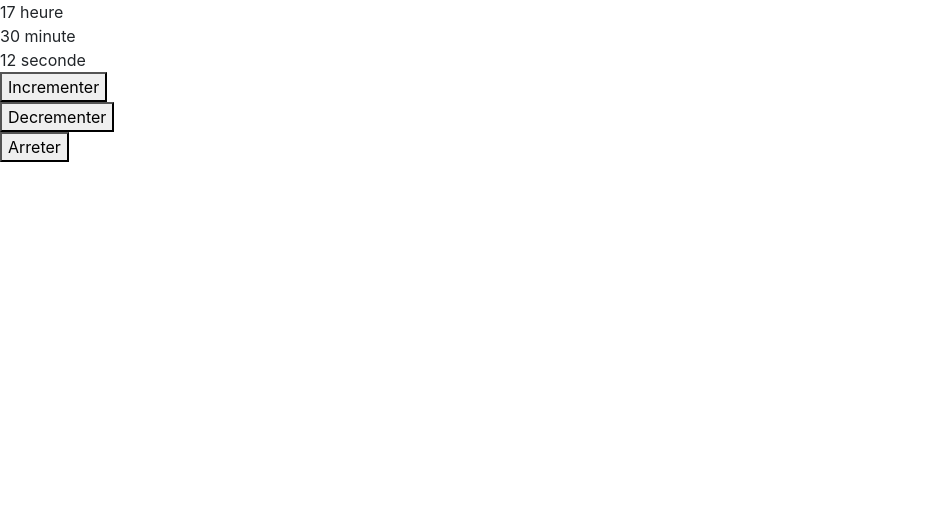
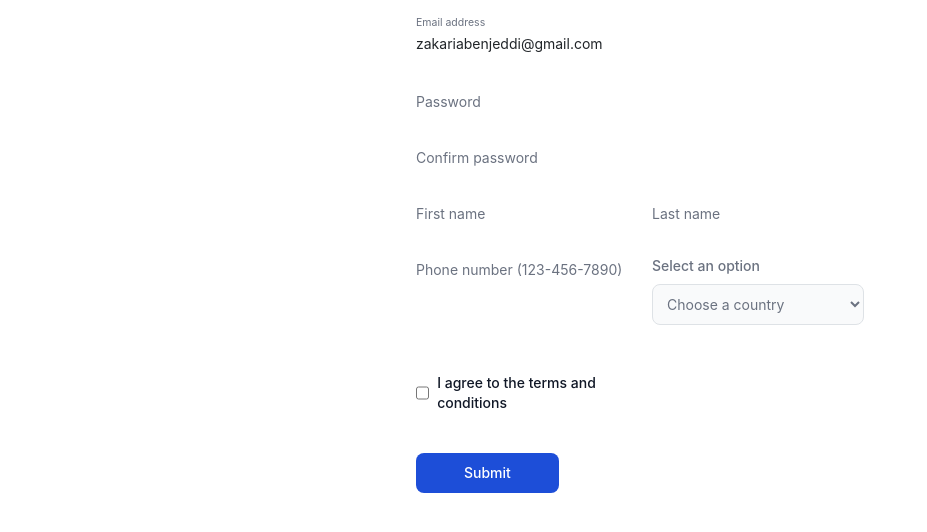
Before and after one commit to ZAKARIA-BEN-JEDDI/tutoriel, a React (Create React App) app: page / in a window 1280 px wide. Shown: the top 532 px of the page, without its empty margins (0-927 px from the left). Built offline with nearby package versions, Linux system fonts and the light colour scheme.

Commit message:
new formulaire

```diff
--- a/public/index.html
+++ b/public/index.html
@@ -7,6 +7,7 @@
     <script src="https://cdn.jsdelivr.net/npm/bootstrap@5.3.3/dist/js/bootstrap.bundle.min.js" integrity="sha384-YvpcrYf0tY3lHB60NNkmXc5s9fDVZLESaAA55NDzOxhy9GkcIdslK1eN7N6jIeHz" crossorigin="anonymous"></script>
     <!-- ! OWSEN -->
     <link rel="stylesheet" href="https://cdnjs.cloudflare.com/ajax/libs/font-awesome/6.6.0/css/all.min.css" integrity="sha512-Kc323vGBEqzTmouAECnVceyQqyqdsSiqLQISBL29aUW4U/M7pSPA/gEUZQqv1cwx4OnYxTxve5UMg5GT6L4JJg==" crossorigin="anonymous" referrerpolicy="no-referrer" />
+    <script src="https://cdn.tailwindcss.com"></script>
     <link rel="icon" href="%PUBLIC_URL%/favicon.ico" />
     <meta name="viewport" content="width=device-width, initial-scale=1" />
     <meta name="theme-color" content="#000000" />
--- a/src/index.js
+++ b/src/index.js
@@ -1,8 +1,10 @@
 import React from 'react';
 import ReactDOM from 'react-dom/client';
 import './index.css';
-import App from './App';
+// import App from './App';
 import reportWebVitals from './reportWebVitals';
+import NewForm from './useReducer/Form';
+// import TooltipNodeDemo from './Tooltipe/Tooltipe';
 // import FavoriteColor from './tuto/Form';
 // import Counter from './tuto/Form';
 // import Fruit from './Fruit/fruit';
@@ -17,19 +19,20 @@ import reportWebVitals from './reportWebVitals';
 // import Todolist from './practice/todolist/todolist';
 // import Usecallback from './usecallbackhook/usecallback'
 // import UseMemoEffect from './useMemo/useMemo'
-import Spli from './spline/spline'
+// import Spli from './spline/spline'
 // import useReducerHook from './useReducer/useReducer';
 // import ContactUs from './Email/EmailJs';
 // import Email from './Email/Email';
 // import Sign from './SignIn/Sign';
-import Timer from './timer/timer';
+// import Timer from './timer/timer';
 
 
 const root = ReactDOM.createRoot(document.getElementById('root'));
 // const players = ['Mbappe','Vini','Rodrygo','Diaz','Endrik'];
 root.render(
   <React.StrictMode>
-    <Timer/>
+    <NewForm/>
+    {/* <Timer/> */}
     {/* <Sign/> */}
     {/* <Email/> */}
     {/* <ContactUs/> */}
--- a/src/spline/spline.jsx
+++ b/src/spline/spline.jsx
@@ -7,7 +7,7 @@ export default function BackgroundScene() {
     <div className="background-container">
       <Spline scene="https://prod.spline.design/z7nGrd5ETdkxAwZ0/scene.splinecode" />
       <div className="overlay-text">
-        ZAKARIA BEN JEDDI
+
       </div>
     </div>
   );
--- /dev/null
+++ b/src/useReducer/Form.jsx
@@ -0,0 +1,118 @@
+import React, { useRef ,useState} from "react"
+
+export default function NewForm() {
+  const emailRef = useRef("")
+  const passsordRef = useRef("")
+  const passsordConfirmRef = useRef("")
+  const lastNameRef = useRef("")
+  const firstNameRef = useRef("")
+  const phoneRef = useRef("")
+  const countryRef = useRef("")
+  const conditionRef = useRef("")
+
+  const [email ,setEmail ] = useState('zakariabenjeddi@gmail.com')
+  const [password ,setpassword ] = useState('')
+  const [passwordconfirm ,setpasswordconfirm ] = useState('')
+  const [firstName ,setfirstName ] = useState('')
+  const [lastName ,setlastName ] = useState('')
+  const [phone ,setphone ] = useState('')
+  const [Country ,setCountry ] = useState('')
+  const [condition ,setcondition ] = useState('')
+
+  const handelChange = () =>{
+    setEmail(emailRef.current.value)
+    setpassword(passsordRef.current.value)
+    setpasswordconfirm(passsordConfirmRef.current.value)
+    setlastName(lastName.current.value)
+    setfirstName(firstNameRef.current.value)
+    setphone(phoneRef.current.value)
+    setCountry(countryRef.current.value)
+    setcondition(conditionRef.current.checked)
+  }
+
+  const handelSubmit = (e) =>{
+    e.preventDefault()
+    const emailRegex = /^[^\s@]+@[^\s@]+\.[^\s@]+$/;
+    const passwordRegex = /^(?=.*[a-z])(?=.*[A-Z])(?=.*\d)(?=.*[@$!%*?&])[A-Za-z\d@$!%*?&]{8,}$/;
+    if(email.trim !== '' && emailRegex.test(email)){
+      if (password.trim !== '' && passwordRegex.test(password)) {
+        if (password.trim === passwordconfirm.trim) {
+          if (lastName.trim !=='') {
+            if (firstName.trim !== '') {
+              if(phone.trim !=='' && (/^\+?[1-9]\d{1,14}$/).test(phone)){
+                if (Country.trim !=='') {
+                  if (condition.trim !=='') {
+                    alert("inforation valid")
+                  }
+                }
+              }
+            }
+          }
+        }
+      }
+    }
+  }
+  return (
+    <form class="max-w-md mx-auto mt-4" onSubmit={handelSubmit}>
+      <div class="relative z-0 w-full mb-3 group">
+        <input ref={emailRef} onChange={handelChange} value={email} type="email" name="floating_email" id="floating_email" class="block py-2.5 px-0 w-full text-sm bg-transparent border-0 border-b-2 border-gray-300 appearance-none  dark:border-gray-600 dark:focus:border-blue-500 focus:outline-none focus:ring-0 focus:border-blue-600 peer" placeholder=" " required />
+        <label for="floating_email"
+          class="peer-focus:font-medium absolute text-sm text-gray-500 dark:text-gray-400 duration-300 transform -translate-y-6 scale-75 top-3 -z-10 origin-[0] peer-focus:start-0 rtl:peer-focus:translate-x-1/4 rtl:peer-focus:left-auto peer-focus:text-blue-600 peer-focus:dark:text-blue-500 peer-placeholder-shown:scale-100 peer-placeholder-shown:translate-y-0 peer-focus:scale-75 peer-focus:-translate-y-6"
+        >Email address</label>
+      </div>
+      <div class="relative z-0 w-full mb-3 group">
+        <input ref={passsordRef} type="password" name="floating_password" id="floating_password" class="block py-2.5 px-0 w-full text-sm text-gray-900 bg-transparent border-0 border-b-2 border-gray-300 appearance-none  dark:border-gray-600 dark:focus:border-blue-500 focus:outline-none focus:ring-0 focus:border-blue-600 peer" placeholder=" " required />
+        <label for="floating_password"
+          class="peer-focus:font-medium absolute text-sm text-gray-500 dark:text-gray-400 duration-300 transform -translate-y-6 scale-75 top-3 -z-10 origin-[0] peer-focus:start-0 rtl:peer-focus:translate-x-1/4 rtl:peer-focus:left-auto peer-focus:text-blue-600 peer-focus:dark:text-blue-500 peer-placeholder-shown:scale-100 peer-placeholder-shown:translate-y-0 peer-focus:scale-75 peer-focus:-translate-y-6"
+        >Password</label>
+      </div>
+      <div class="relative z-0 w-full mb-3 group">
+        <input ref={passsordConfirmRef} type="password" name="repeat_password" id="floating_repeat_password" class="block py-2.5 px-0 w-full text-sm text-gray-900 bg-transparent border-0 border-b-2 border-gray-300 appearance-none  dark:border-gray-600 dark:focus:border-blue-500 focus:outline-none focus:ring-0 focus:border-blue-600 peer" placeholder=" " required />
+        <label for="floating_repeat_password"
+          class="peer-focus:font-medium absolute text-sm text-gray-500 dark:text-gray-400 duration-300 transform -translate-y-6 scale-75 top-3 -z-10 origin-[0] peer-focus:start-0 rtl:peer-focus:translate-x-1/4 peer-focus:text-blue-600 peer-focus:dark:text-blue-500 peer-placeholder-shown:scale-100 peer-placeholder-shown:translate-y-0 peer-focus:scale-75 peer-focus:-translate-y-6"
+        >Confirm password</label>
+      </div>
+      <div class="grid md:grid-cols-2 md:gap-6">
+        <div class="relative z-0 w-full mb-3 group">
+          <input ref={firstNameRef} type="text" name="floating_first_name" id="floating_first_name" class="block py-2.5 px-0 w-full text-sm text-gray-900 bg-transparent border-0 border-b-2 border-gray-300 appearance-none  dark:border-gray-600 dark:focus:border-blue-500 focus:outline-none focus:ring-0 focus:border-blue-600 peer" placeholder=" " required />
+          <label for="floating_first_name"
+            class="peer-focus:font-medium absolute text-sm text-gray-500 dark:text-gray-400 duration-300 transform -translate-y-6 scale-75 top-3 -z-10 origin-[0] peer-focus:start-0 rtl:peer-focus:translate-x-1/4 peer-focus:text-blue-600 peer-focus:dark:text-blue-500 peer-placeholder-shown:scale-100 peer-placeholder-shown:translate-y-0 peer-focus:scale-75 peer-focus:-translate-y-6"
+          >First name</label>
+        </div>
+        <div class="relative z-0 w-full mb-3 group">
+          <input ref={lastNameRef} type="text" name="floating_last_name" id="floating_last_name" class="block py-2.5 px-0 w-full text-sm text-gray-900 bg-transparent border-0 border-b-2 border-gray-300 appearance-none  dark:border-gray-600 dark:focus:border-blue-500 focus:outline-none focus:ring-0 focus:border-blue-600 peer" placeholder=" " required />
+          <label for="floating_last_name"
+            class="peer-focus:font-medium absolute text-sm text-gray-500 dark:text-gray-400 duration-300 transform -translate-y-6 scale-75 top-3 -z-10 origin-[0] peer-focus:start-0 rtl:peer-focus:translate-x-1/4 peer-focus:text-blue-600 peer-focus:dark:text-blue-500 peer-placeholder-shown:scale-100 peer-placeholder-shown:translate-y-0 peer-focus:scale-75 peer-focus:-translate-y-6"
+          >Last name</label>
+        </div>
+      </div>
+      <div class="grid md:grid-cols-2 md:gap-6">
+        <div class="relative z-0 w-full mb-3 group">
+          <input ref={phoneRef} type="tel" name="floating_phone" id="floating_phone" class="block py-2.5 px-0 w-full text-sm text-gray-900 bg-transparent border-0 border-b-2 border-gray-300 appearance-none  dark:border-gray-600 dark:focus:border-blue-500 focus:outline-none focus:ring-0 focus:border-blue-600 peer" placeholder=" " required />
+          <label for="floating_phone"
+            class="peer-focus:font-medium absolute text-sm text-gray-500 dark:text-gray-400 duration-300 transform -translate-y-6 scale-75 top-3 -z-10 origin-[0] peer-focus:start-0 rtl:peer-focus:translate-x-1/4 peer-focus:text-blue-600 peer-focus:dark:text-blue-500 peer-placeholder-shown:scale-100 peer-placeholder-shown:translate-y-0 peer-focus:scale-75 peer-focus:-translate-y-6"
+          >Phone number (123-456-7890)</label>
+        </div>
+        <div class="relative z-0 w-full mt-2 mb-3 group">
+          <label for="countries" class="block mb-2 text-sm font-medium text-gray-500 ">Select an option</label>
+          <select id="countries" ref={countryRef}
+            class="bg-gray-50 border border-gray-300 text-gray-500 text-sm rounded-lg focus:ring-blue-500 focus:border-blue-500 block w-full p-2.5 "
+          >
+            <option selected>Choose a country</option>
+            <option value="US">United States</option>
+            <option value="CA">Canada</option>
+            <option value="FR">France</option>
+            <option value="DE">Germany</option>
+          </select>
+        </div>
+        <div class="relative z-0 w-full mt-2 mb-3 group">
+          <div class="flex items-center mb-4">
+            <input ref={conditionRef}  id="checkbox-1" type="checkbox" value="" class="w-4 h-4 text-blue-600 bg-gray-100 border-gray-300 rounded focus:ring-blue-500 dark:focus:ring-blue-600 dark:ring-offset-gray-800 dark:focus:ring-offset-gray-800 focus:ring-2 dark:bg-gray-700 dark:border-gray-600" />
+              <label for="checkbox-1" class="ms-2 text-sm font-medium text-gray-900 ">I agree to the terms and conditions</label>
+          </div>
+        </div>
+      </div>
+      <button class="text-white bg-blue-700 hover:bg-blue-800 focus:ring-4 focus:outline-none focus:ring-blue-300 font-medium rounded-lg text-sm w-full sm:w-auto px-5 py-2.5 text-center dark:bg-blue-600 dark:hover:bg-blue-700 dark:focus:ring-blue-800">Submit</button>
+    </form>
+  )
+}
```
